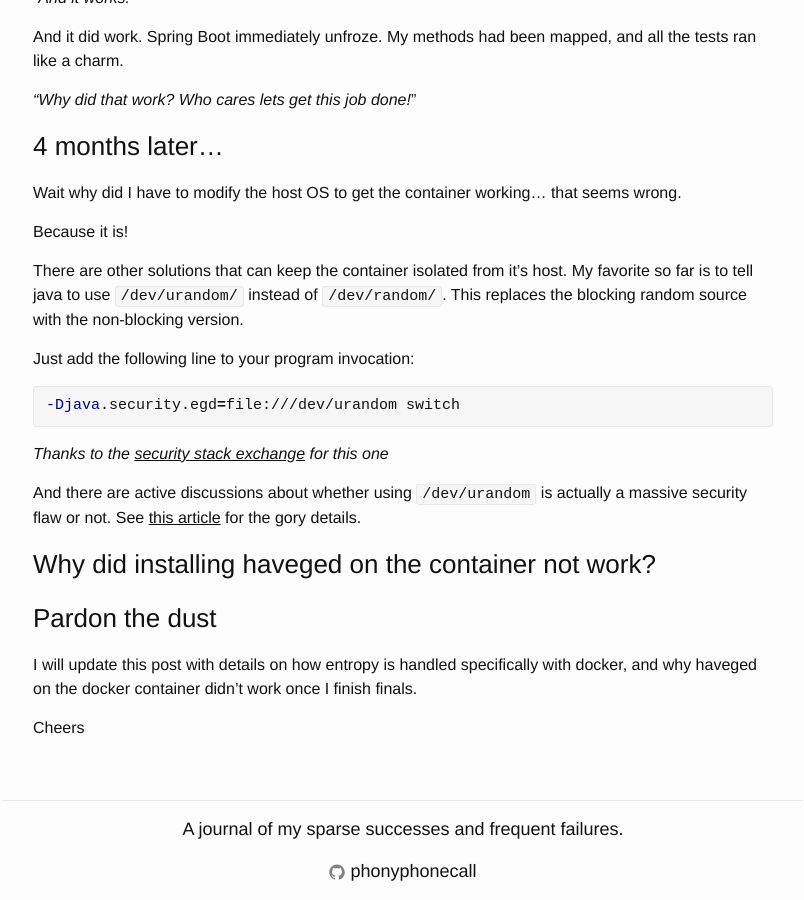
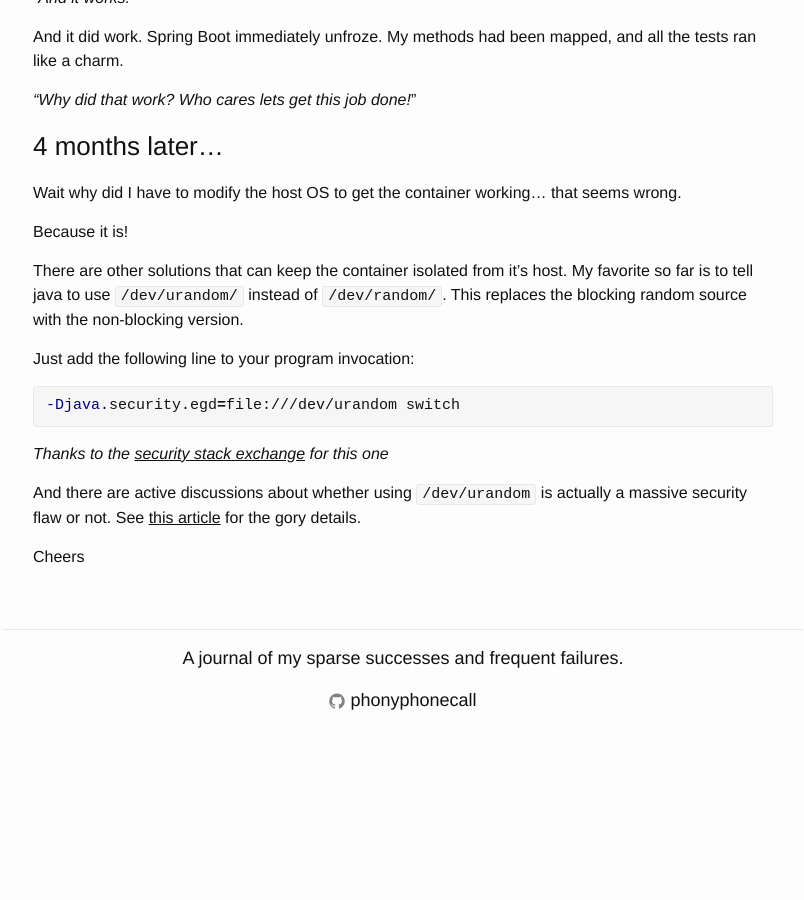
Before and after one commit to quine-io/scott.quine-io.github.io, a Jekyll site: the page built from _posts/2015-05-10-when-dev-random-fights-back.markdown, in a window 1280 px wide and 900 px high, scrolled down 2309 px. Shown: the whole window, without its empty margins (237-1041 px from the left). Built offline with Jekyll 4.4.1, drawn with Linux system fonts in a browser that asks for light colours; after the commit the page ends 3038 px from its top, so only the background shows below that.

Commit message:
remove notes

```diff
--- a/_posts/2015-05-10-when-dev-random-fights-back.markdown
+++ b/_posts/2015-05-10-when-dev-random-fights-back.markdown
@@ -108,11 +108,6 @@ Just add the following line to your program invocation:
 
 And there are active discussions about whether using `/dev/urandom` is actually a massive security flaw or not. See [this article][random-article] for the gory details.
 
-###Why did installing haveged on the container not work?
-
-###Pardon the dust
-I will update this post with details on how entropy is handled specifically with docker, and why haveged on the docker container didn't work once I finish finals.
-
 Cheers
 
 [spring-boot-ref]: http://projects.spring.io/spring-boot/
```
